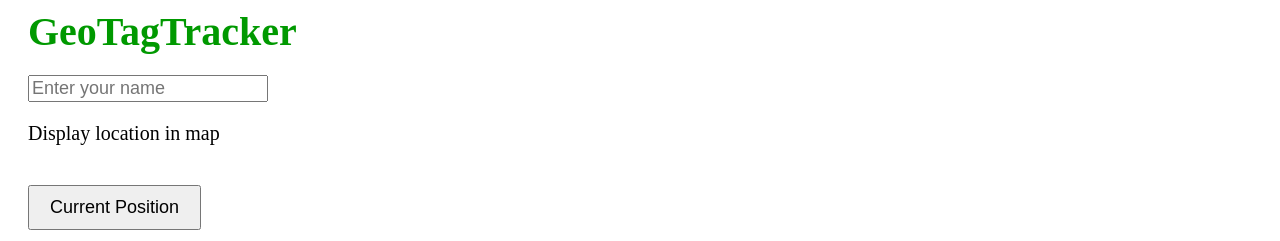
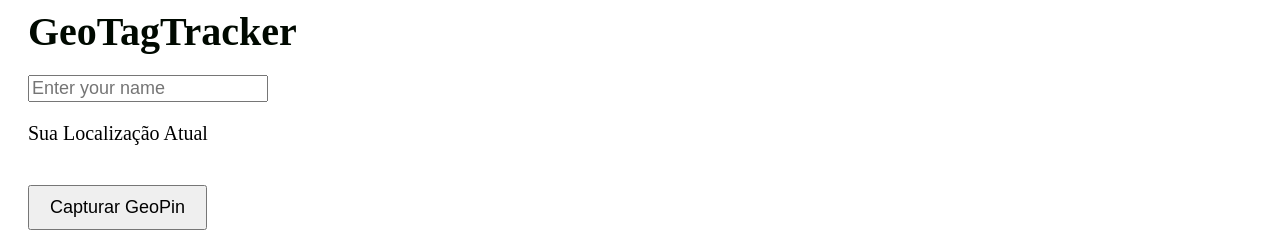
Before and after one commit to acidhubpires/geofence_auth, a plain HTML site: page index.html in a window 1280 px wide. Shown: the top 241 px of the page. Drawn offline with nearby package versions, Linux system fonts and the light colour scheme; grey boxes are pictures that could not be loaded.

```diff
--- a/index.html
+++ b/index.html
@@ -14,10 +14,10 @@
 
     <input type="text" id="username" placeholder="Enter your name" style="margin-left: 20px; margin-top: 20px; font-size: 18px;">
 
-    <p>Display location in map</p>
+    <p>Sua Localização Atual</p>
 
     <button class="geotag" type="button" onclick="getLocation();">
-        Current Position
+        Capturar GeoPin
     </button>
 
     <div id="map"></div>
--- a/styles.css
+++ b/styles.css
@@ -1,7 +1,7 @@
 .geopin {
     font-size: 40px;
     font-weight: bold;
-    color: #009900;
+    color: #000900;
     margin-left: 20px;
 }
 
```
Also changed, not shown: vercel.json (added).
